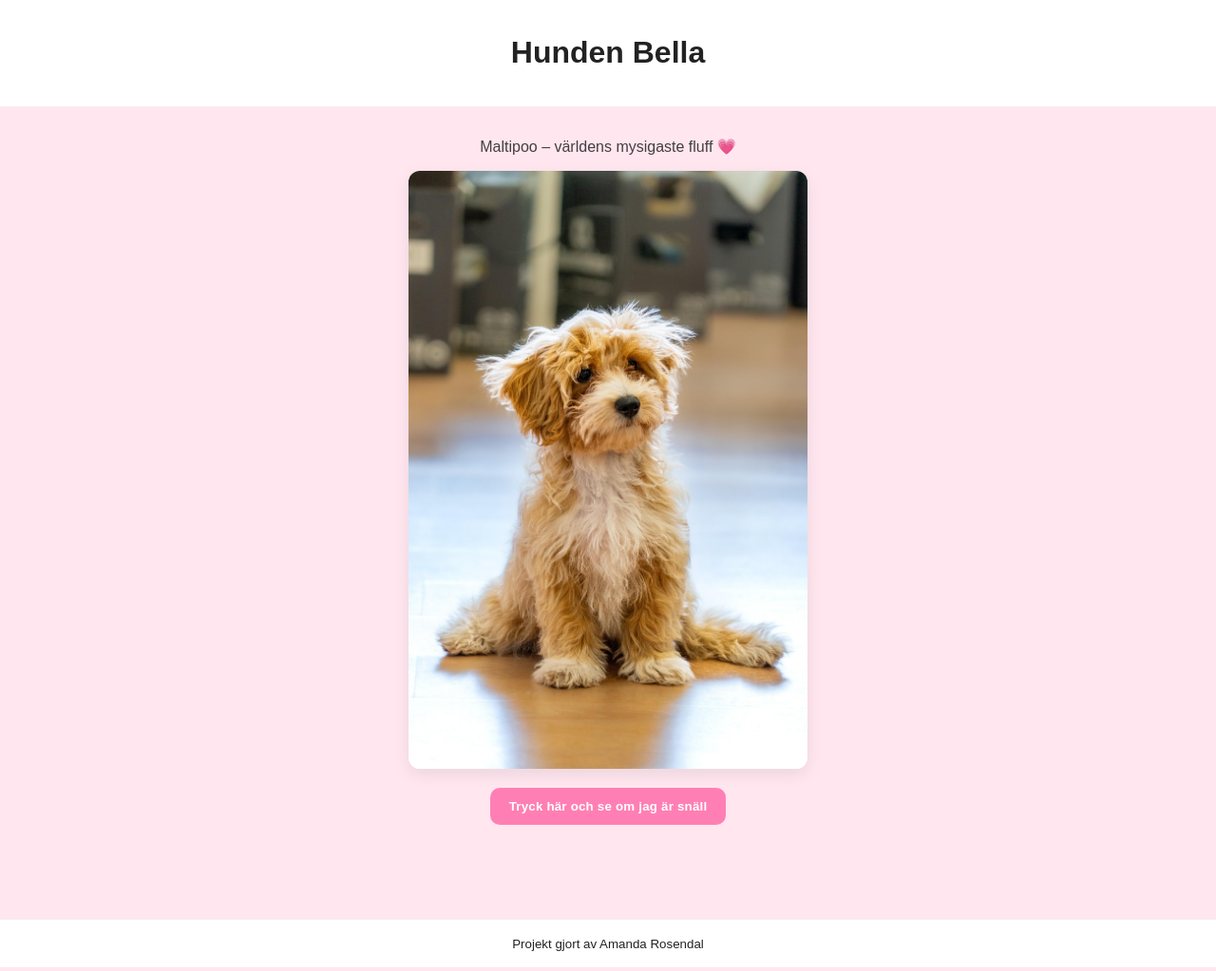
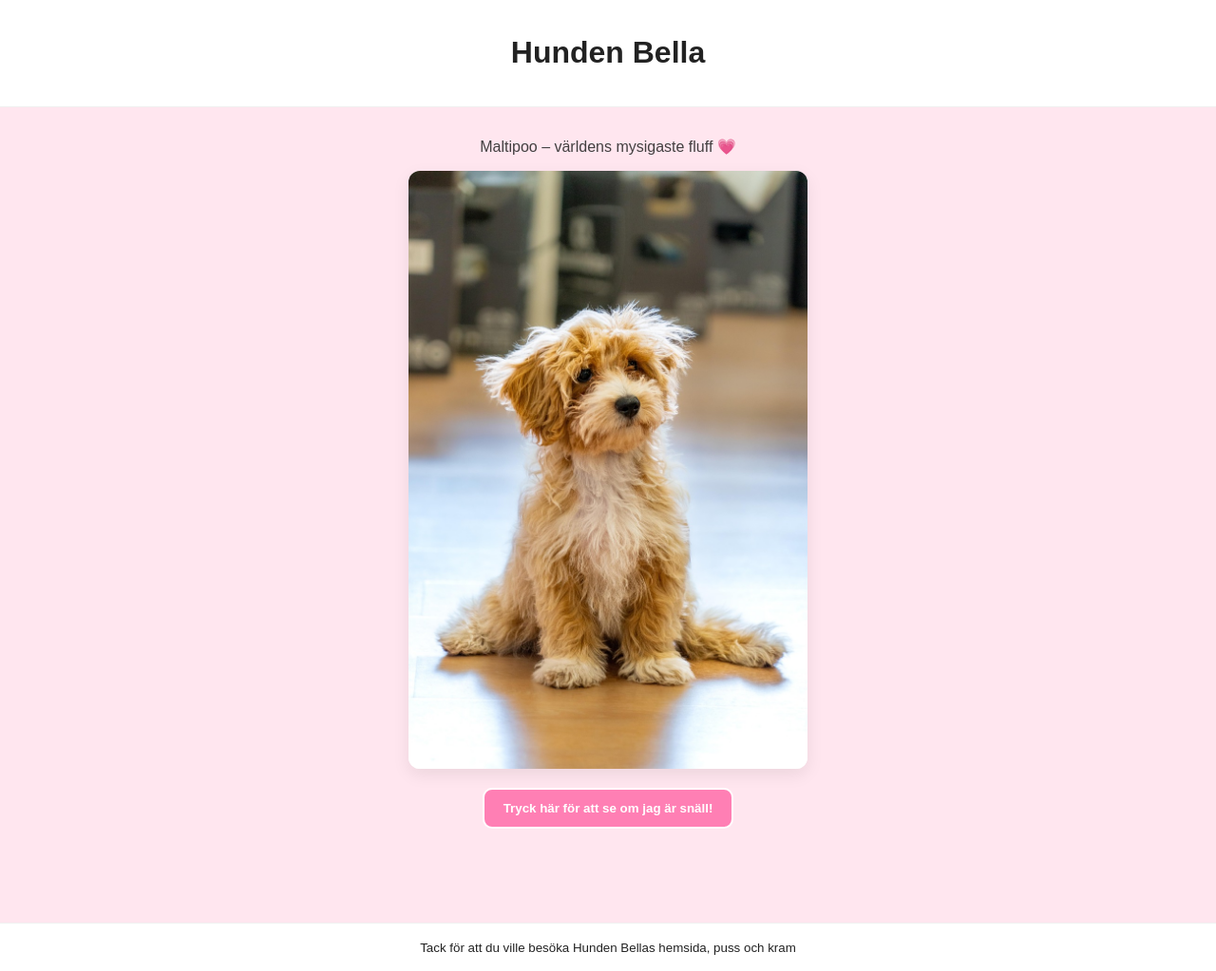
Before and after one commit to amandarosendal/Assignment1, a plain HTML site: page index.html in a window 1280 px wide. Shown: the whole page at 95% size. Drawn offline with Linux system fonts and the light colour scheme.

Commit message:
små fix för bästa resultat

```diff
--- a/index.html
+++ b/index.html
@@ -5,18 +5,19 @@
     <meta name="viewport" content="width=device-width, initial-scale=1" />
     <title>Hunden Bella – Maltipoo</title>
 
+
     <style>
-        /* ======= CSS (utseende) ======= */
+        /* jag ändrade storlek på bilden här med färg och bakgrund */
         * { box-sizing: border-box; }
         body {
             margin: 0;
             font-family: Arial, sans-serif;
-            background: #ffe6ef;           /* ljusrosa bakgrund */
+            background: #ffe6ef;
             color: #222;
             text-align: center;
         }
 
-        /* Vita “bars” överst och nederst */
+        /* Detta är dom vita långa stängarna högst upp och längst ner, vart de sitter och hur de ser ut */
         .bar {
             background: #fff;
             color: #222;
@@ -30,6 +31,7 @@
             border-bottom: 0;
         }
 
+        /* Main är huvuddelen av sidan, så som text, bild, knapp, subtitle är texten */
         main {
             padding: 24px;
             max-width: 820px;
@@ -41,40 +43,40 @@
             opacity: 0.85;
         }
 
-        /* Stor bild i mitten, responsiv men inte för gigantisk */
+        /* Här är min bild jag har lagt in, den är stor men inte för stor. */
         .dog-photo {
             display: block;
             margin: 16px auto 20px auto;
-            width: min(85%, 560px);  /* justera här om du vill mindre/större */
+            width: min(85%, 560px);
             height: auto;
             border-radius: 12px;
             box-shadow: 0 6px 18px rgba(0,0,0,0.08);
             background: #fff;
         }
-
+        /* Detta är då min knapp, hur stor den ska va, färg, bakgrund med mera. */
         button {
-            border: 0;
+            border: 2px solid #ffffff;
             padding: 12px 20px;
             border-radius: 10px;
             cursor: pointer;
-            background: #ff7fb4;     /* rosa knapp */
+            background: #ff7fb4;
             color: #fff;
             font-weight: 700;
-            letter-spacing: 0.2px;
-            /* Viktigt: INGEN text-transform här så T förblir stort */
+
         }
         button:hover { filter: brightness(0.95); }
 
+        /* Detta är platsen och färgen där texten "Jag är snäll! :D" står */
         #msg {
             margin-top: 12px;
             font-weight: 700;
             color: #b3005e;
-            min-height: 1.2em; /* förhindra hopp innan text dyker upp */
+            min-height: 1.2em;
         }
     </style>
 </head>
 <body>
-<!-- Vit toppbar (ersätter blå tidigare), texten ska vara "Hunden Bella" -->
+<!-- Här är min header, med texten Hunden Bella,Maltipoo, men även min bild finns här  -->
 <header class="bar">
     <h1>Hunden Bella</h1>
 </header>
@@ -86,18 +88,24 @@
          class="dog-photo"
          style="width: 420px; height: auto;" />
 
-    <!-- Knapp + meddelande -->
-    <button id="btn">Tryck här och se om jag är snäll</button>
+    <!-- Här är min knapp, som också säger vad de kommer komma för text när ja trycker på den, id är "btn" så att JS kan hitta den. -->
+    <button id="btn">Tryck här för att se om jag är snäll!</button>
     <p id="msg" aria-live="polite"></p>
 </main>
 
-<!-- Vit bottenbar med önskad text -->
+<!-- Detta är texten som står längst ner på hemsidan -->
 <footer class="bar">
-    <small>Projekt gjort av Amanda Rosendal</small>
+    <small>Tack för att du ville besöka Hunden Bellas hemsida, puss och kram </small>
 </footer>
 
 <script>
-    // ======= JavaScript (funktion) =======
+    // <script> gör att man kan lägga in JS direkt i HTML-filen.
+    // document.addEventListener gör att HTML-sidan ska laddas klart innan JS körs.
+    // const btn, det hjälper JS att hitta knappen i HTML som heter btn.
+    // const msg, hjälper att hitta textrutan där svaret ska visas.
+    // btn.addEventListener gör så JS lyssnar på klick på knappen i HTML, när någon klickar så körs koden.
+    // msg.textContent betyder att texten "Jag är snäll" ska skrivas så det syns för användaren. Men det är JS som skriver den.
+    // }); betyder att vi stänger klick-lyssnaren och stänger det blocket.
     document.addEventListener('DOMContentLoaded', () => {
         const btn = document.getElementById('btn');
         const msg = document.getElementById('msg');
--- a/style.css
+++ b/style.css
@@ -1,14 +1,14 @@
-/* Bakgrund: ljusrosa */
+/*Body betyder hela hemsidan, allt som syns, här ställer man in grund-utseendet*/
 * { box-sizing: border-box; }
 body {
     margin: 0;
     font-family: Arial, sans-serif;
-    background: #ffe6ef; /* ljusrosa */
+    background: #ffe6ef;
     color: #222;
     text-align: center;
 }
 
-/* Vita “bars” (som din tidigare blå bar, fast vit) */
+/*bar är mina vita remsor på hemsidan. */
 .bar {
     padding: 16px 20px;
     border-bottom: 1px solid rgba(0,0,0,0.06);
@@ -18,50 +18,51 @@ body {
     background: #ffffff;
     color: #222;
 }
-
+/*main är sidans huvudinnehåll, där dde viktiga finns, här kan jag fixa till layout med mera */
 main {
     padding: 24px;
     max-width: 820px;
     margin: 0 auto;
 }
 
-/* Liten under-rubrik */
+/*subtitle är rubriken under huvudrubriken */
 .subtitle {
     margin-top: 8px;
     margin-bottom: 16px;
     opacity: 0.8;
 }
-/* ===== Storlek för bilden (override) ===== */
+/*img.dog-photo är bilden på hunden, hur stor den ska vara, vart den är placerad */
 img.dog-photo {
-    width: 360px !important;    /* ändra till 420px/480px om du vill större */
-    max-width: 90% !important;  /* blir mindre på mobil */
-    height: auto !important;
+    width: 360px
+    max-width: 90%
+    height: auto
     display: block;
     margin: 16px auto 20px;
 }
 
-/* Knapp + feedback-text */
+/*button är knappen användaren trycker på. Här styr man utseendet på den */
 button {
     border: 0;
     padding: 12px 20px;
     border-radius: 10px;
     cursor: pointer;
-    background: #ff7fb4; /* rosa knapp som poppar */
+    background: #ff7fb4;
     color: #fff;
     font-weight: 700;
-    text-transform: lowercase; /* matchar din text */
+    text-transform: lowercase;
     letter-spacing: 0.2px;
 }
 button:hover { filter: brightness(0.95); }
 
+/*msg är texten "jag är snäll" så här kan man styra hur den ska se ut, text, färg med mera */
 #msg {
     margin-top: 12px;
     font-weight: 700;
-    color: #b3005e; /* mörkare rosa/lila för kontrast */
-    min-height: 1.2em; /* så sidan inte hoppar innan texten syns */
+    color: #b3005e;
+    min-height: 1.2em;
 }
 
-/* Footer-baren speglar headern */
+/*footer.bar är sidans nedersta del, den vita remsan längst ner */
 footer.bar {
     margin-top: 28px;
     border-top: 1px solid rgba(0,0,0,0.06);
```
Also changed, not shown: app.js (+19 -0 lines).
